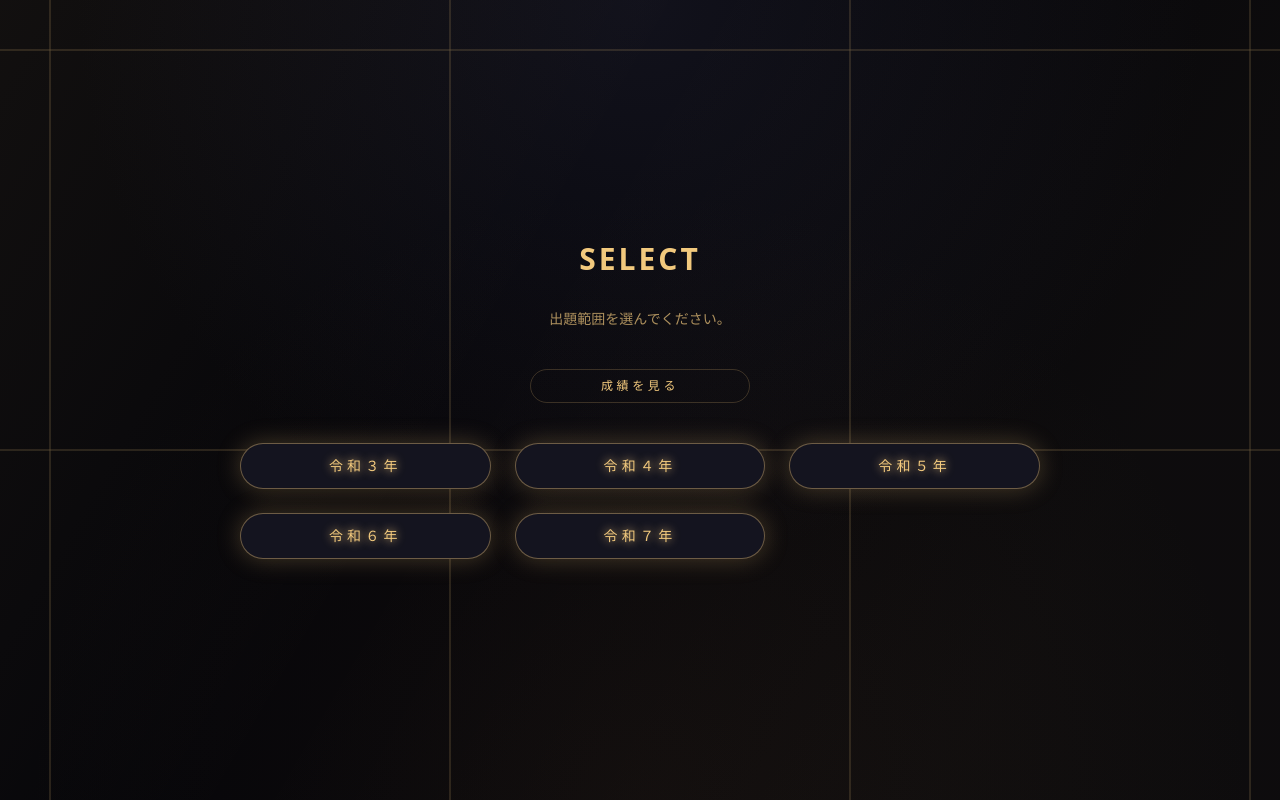
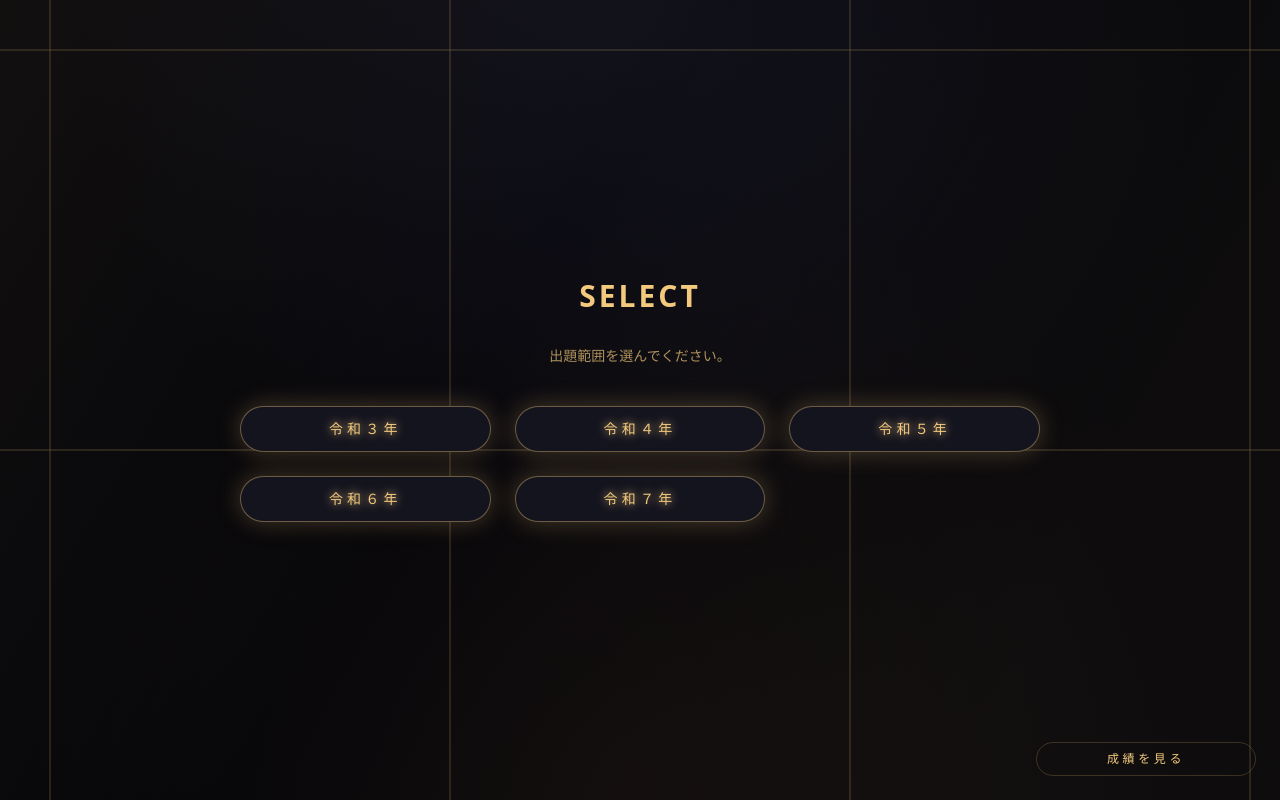
Before and after one commit to devryuya2007/kakotan-web, a React (Vite) app in the folder main/: page /menu in a window 1280 px wide. Built offline with nearby package versions, Linux system fonts and the light colour scheme.

Commit message:
成績ページの土台。テスト結果の土台

```diff
--- a/main/src/main.tsx
+++ b/main/src/main.tsx
@@ -5,6 +5,7 @@ import "./index.css";
 import HomePage from "./pages/home/HomePage";
 import MenuPage from "./pages/menu/MenuPage";
 import ResultsPage from "./pages/results/ResultsPage";
+import MiniResultPage from "./pages/results/MiniResultPage";
 import Reiwa3Page from "./pages/tests/test_page/Reiwa3Page";
 import Reiwa4Page from "./pages/tests/test_page/Reiwa4Page";
 import Reiwa5Page from "./pages/tests/test_page/Reiwa5Page";
@@ -21,6 +22,7 @@ const router = createBrowserRouter([
   { path: "/", element: <HomePage /> },
   { path: "/menu", element: <MenuPage /> },
   { path: "/results", element: <ResultsPage /> },
+  { path: "/results/mini", element: <MiniResultPage /> },
   { path: "/tests/reiwa3", element: <Reiwa3Page /> },
   { path: "/tests/reiwa4", element: <Reiwa4Page /> },
   { path: "/tests/reiwa5", element: <Reiwa5Page /> },
--- a/main/src/pages/menu/MenuPage.tsx
+++ b/main/src/pages/menu/MenuPage.tsx
@@ -84,14 +84,7 @@ export default function MenuPage() {
             <p className="select-none text-sm text-[#f2c97d]/70">
               出題範囲を選んでください。
             </p>
-            <div className="flex justify-center pt-2">
-              <button
-                type="button"
-                onClick={handleViewResults}
-                className={SecondaryNavButtonStyle}>
-                成績を見る
-              </button>
-            </div>
+            {/* 成績ボタンは画面右下に固定で表示するのでヘッダーでは見せない */}
           </header>
 
           <section>
@@ -113,6 +106,12 @@ export default function MenuPage() {
         onClose={() => setOpenKey(null)}
         content={modalContent}
       />
+      <button
+        type="button"
+        onClick={handleViewResults}
+        className={`${SecondaryNavButtonStyle} fixed bottom-6 right-6`}>
+        成績を見る
+      </button>
     </AppLayout>
   );
 }
--- /dev/null
+++ b/main/src/pages/results/MiniResultPage.tsx
@@ -0,0 +1,9 @@
+// ここではテスト直後のミニ結果画面をあとから作り込む予定
+export default function MiniResultPage() {
+  return (
+    <div className="text-white">
+      {/* 本番では直近テストの簡易サマリーを表示する */}
+      MiniResultPage
+    </div>
+  );
+}
--- a/main/src/pages/tests/test_page/layout/TestPageLayout.tsx
+++ b/main/src/pages/tests/test_page/layout/TestPageLayout.tsx
@@ -2,6 +2,7 @@
 import { useEffect, useMemo, useRef, useState } from "react";
 // 単語テストの一問分を表す型。外部のデータローダーから入ってくる
 import { type QuizQuestion } from "../../../../data/vocabLoader";
+import ResultsPage from "@/pages/results/ResultsPage";
 
 // このコンポーネントが受け取るpropsの形。questionsは問題配列、countは総数
 type TestPageLayoutProps = {
@@ -103,6 +104,20 @@ export default function TestPageLayout({
     () => questions.slice(currentIndex, currentIndex + 4),
     [questions, currentIndex]
   );
+
+  // すべての問題を解いたときに成績を表示させる
+
+  const [isFinished, setIsFinished] = useState(false);
+
+  useEffect(() => {
+    if (currentIndex >= totalQuestions) {
+      setIsFinished(true);
+    }
+  }, [currentIndex, totalQuestions]);
+
+  if (isFinished) {
+    return <ResultsPage />;
+  }
 
   // コンポーネントが壊れるときにタイマーを全部止めるためのクリーンアップ
   useEffect(() => {
```
